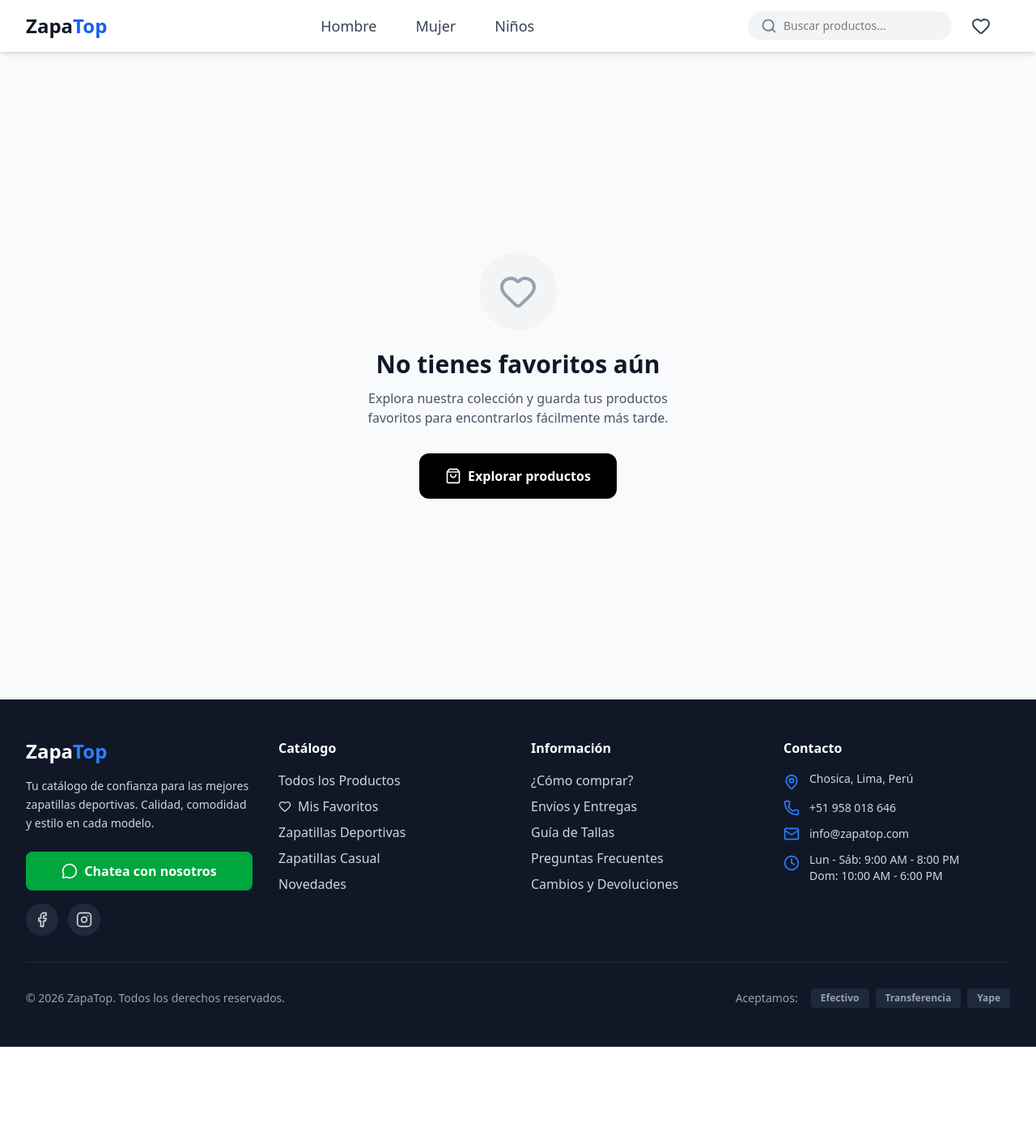
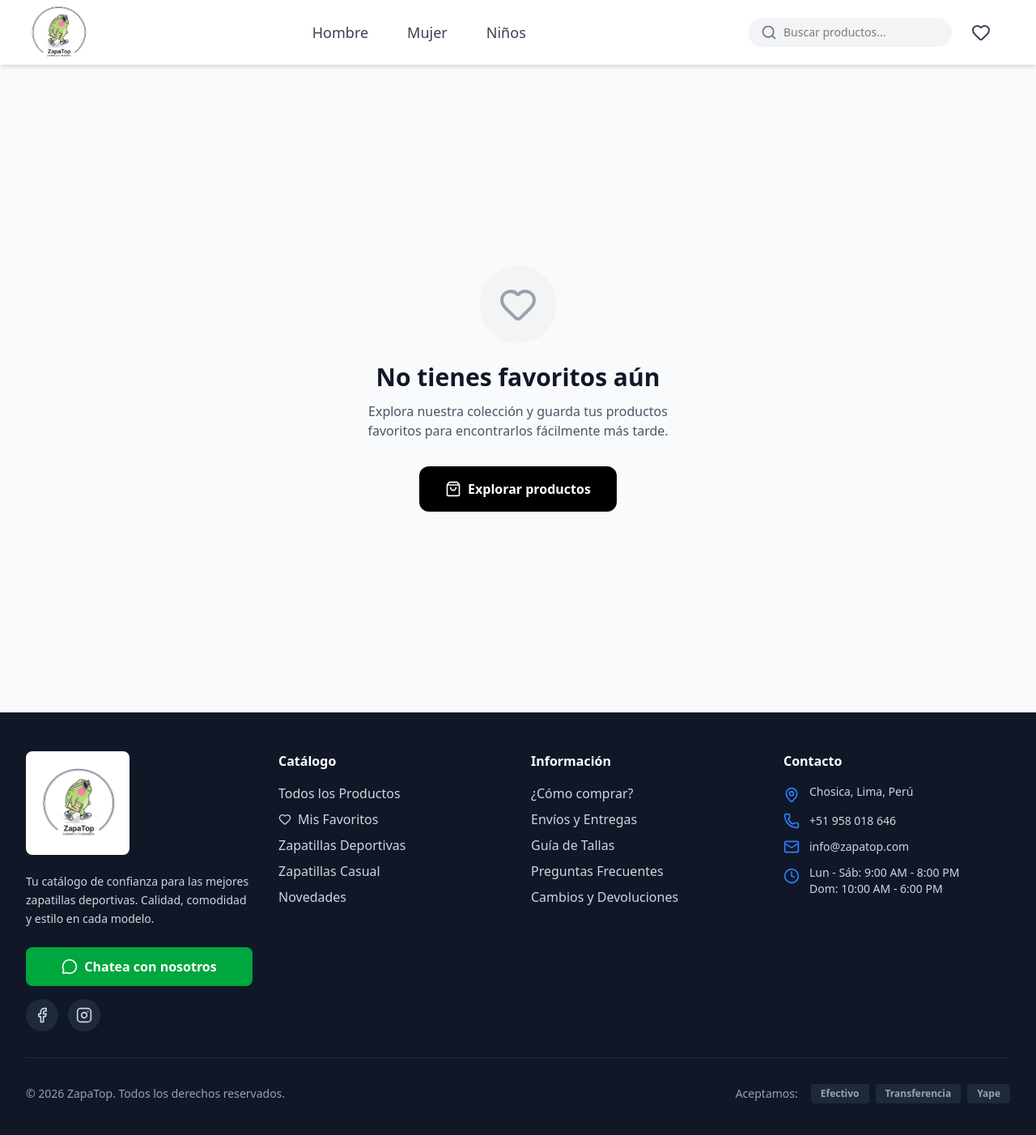
Before and after one commit to antcube/TotoTienda, a React (Vite) app: page /favorites in a window 1280 px wide. Shown: the top 1402 px of the page at 81% size. Before the commit the page ends 1293 px from the top, so only its background shows below. Built offline with nearby package versions, Linux system fonts and the light colour scheme.

Commit message:
Agregando logo

```diff
--- a/index.html
+++ b/index.html
@@ -2,7 +2,7 @@
 <html lang="en">
   <head>
     <meta charset="UTF-8" />
-    <link rel="icon" type="image/svg+xml" href="/vite.svg" />
+    <link rel="icon" type="image/png" href="/src/assets/ZapaTopLogo.png" />
     <meta name="viewport" content="width=device-width, initial-scale=1.0" />
     <title>ZapaTop - Zapatillas Originales</title>
   </head>
--- a/src/components/Footer.tsx
+++ b/src/components/Footer.tsx
@@ -1,4 +1,5 @@
 import { Facebook, Instagram, MessageCircle, MapPin, Phone, Mail, Heart, Clock } from 'lucide-react';
+import logo from '../assets/ZapaTopLogo.png';
 
 export default function Footer() {
   const handleWhatsAppClick = () => {
@@ -15,9 +16,13 @@ export default function Footer() {
         <div className="grid grid-cols-1 md:grid-cols-2 lg:grid-cols-4 gap-8 mb-8">
           {/* Company Info */}
           <div>
-            <h3 className="text-white text-2xl font-bold mb-4">
-              Zapa<span className="text-blue-500">Top</span>
-            </h3>
+            <div className="bg-white rounded-lg inline-block mb-4">
+              <img
+                src={logo}
+                alt="ZapaTop"
+                className="h-32 w-32 object-contain"
+              />
+            </div>
             <p className="text-sm mb-6 leading-relaxed">
               Tu catálogo de confianza para las mejores zapatillas deportivas.
               Calidad, comodidad y estilo en cada modelo.
--- a/src/components/Navbar.tsx
+++ b/src/components/Navbar.tsx
@@ -2,6 +2,7 @@ import { Search, Menu, Heart } from 'lucide-react';
 import { useState } from 'react';
 import { useNavigate, useLocation } from 'react-router-dom';
 import { useFavorites } from '../context/FavoritesContext';
+import logo from '../assets/ZapaTopLogo.png';
 
 export default function Navbar() {
   const [isMenuOpen, setIsMenuOpen] = useState(false);
@@ -15,13 +16,15 @@ export default function Navbar() {
 
   return (
     <nav className="bg-white shadow-md sticky top-0 z-50">
-      <div className="max-w-7xl mx-auto px-4 sm:px-6 lg:px-8">
+      <div className="max-w-7xl mx-auto px-4 sm:px-6 lg:px-8 lg:py-2">
         <div className="flex justify-between items-center h-16">
           {/* Logo */}
           <div className="shrink-0 flex items-center cursor-pointer" onClick={() => navigate('/')}>
-            <h1 className="text-2xl font-bold text-gray-900">
-              Zapa<span className="text-blue-600">Top</span>
-            </h1>
+            <img
+              src={logo}
+              alt="ZapaTop"
+              className="h-20 md:h-24 w-auto object-contain"
+            />
           </div>
 
           {/* Desktop Menu */}
```
Also changed, not shown: src/assets/ZapaTopLogo.png (added).
